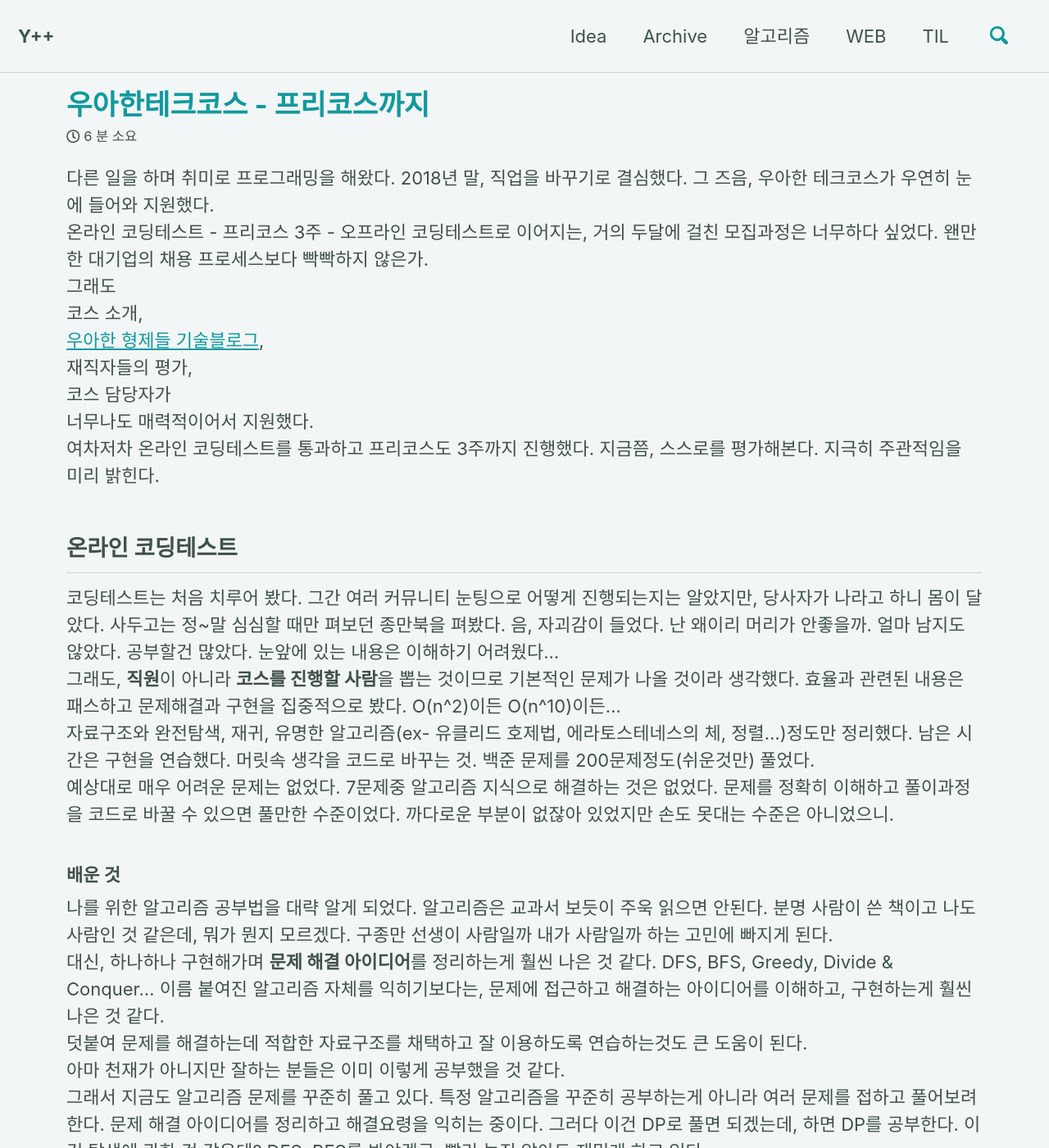
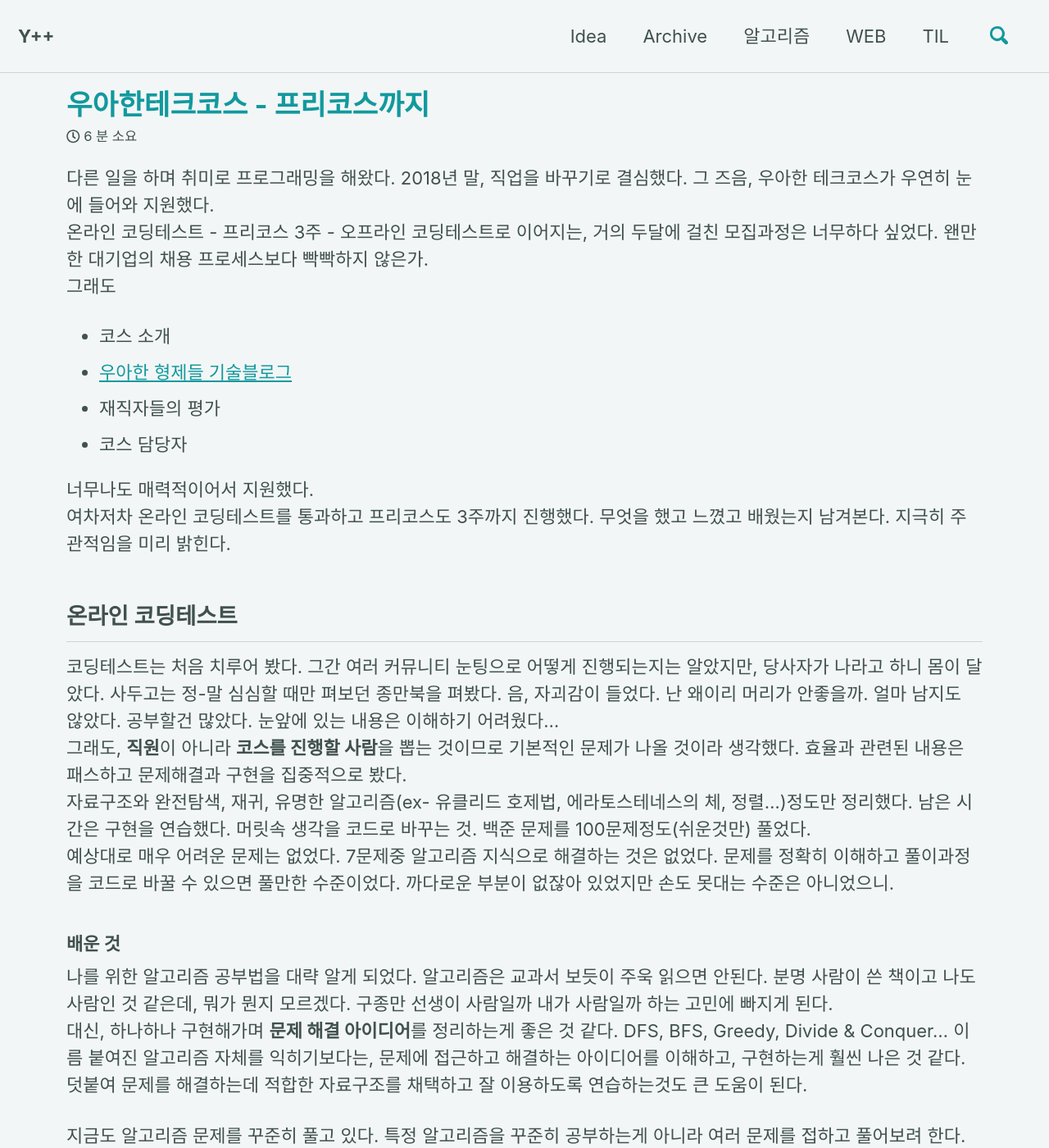
Before and after one commit to andole87/andole87.github.io, a Jekyll site: the page built from _posts/2019-04-10-woowahan-course.md, in a window 1280 px wide and 1400 px high. Shown: the whole window at 82% size. Built offline with Jekyll 4.4.1, drawn with Linux system fonts in a browser that asks for light colours; cached includes are drawn as plain includes; comment, search, counter and statistics services are not loaded; some of the changed text lies outside the part shown.

Commit message:
edit post

```diff
--- a/_posts/2019-04-10-woowahan-course.md
+++ b/_posts/2019-04-10-woowahan-course.md
@@ -8,25 +8,26 @@ comments: true
 다른 일을 하며 취미로 프로그래밍을 해왔다. 2018년 말, 직업을 바꾸기로 결심했다. 그 즈음, 우아한 테크코스가 우연히 눈에 들어와 지원했다.
 온라인 코딩테스트 - 프리코스 3주 - 오프라인 코딩테스트로 이어지는, 거의 두달에 걸친 모집과정은 너무하다 싶었다. 왠만한 대기업의 채용 프로세스보다 빡빡하지 않은가.
 그래도
-코스 소개,
-[우아한 형제들 기술블로그](http://woowabros.github.io/),
-재직자들의 평가,
-코스 담당자가
+- 코스 소개
+- [우아한 형제들 기술블로그](http://woowabros.github.io/)
+- 재직자들의 평가
+- 코스 담당자
+
 너무나도 매력적이어서 지원했다.
-여차저차 온라인 코딩테스트를 통과하고 프리코스도 3주까지 진행했다. 지금쯤, 스스로를 평가해본다. 지극히 주관적임을 미리 밝힌다.
+여차저차 온라인 코딩테스트를 통과하고 프리코스도 3주까지 진행했다. 무엇을 했고 느꼈고 배웠는지 남겨본다. 지극히 주관적임을 미리 밝힌다.
 
 ## 온라인 코딩테스트
-코딩테스트는 처음 치루어 봤다. 그간 여러 커뮤니티 눈팅으로 어떻게 진행되는지는 알았지만, 당사자가 나라고 하니 몸이 달았다. 사두고는 정~말 심심할 때만 펴보던 종만북을 펴봤다. 음, 자괴감이 들었다. 난 왜이리 머리가 안좋을까. 얼마 남지도 않았다. 공부할건 많았다. 눈앞에 있는 내용은 이해하기 어려웠다...
-그래도, **직원**이 아니라 **코스를 진행할 사람**을 뽑는 것이므로 기본적인 문제가 나올 것이라 생각했다. 효율과 관련된 내용은 패스하고 문제해결과 구현을 집중적으로 봤다. O(n^2)이든 O(n^10)이든...
-자료구조와 완전탐색, 재귀, 유명한 알고리즘(ex- 유클리드 호제법, 에라토스테네스의 체, 정렬...)정도만 정리했다. 남은 시간은 구현을 연습했다. 머릿속 생각을 코드로 바꾸는 것. 백준 문제를 200문제정도(쉬운것만) 풀었다.
+코딩테스트는 처음 치루어 봤다. 그간 여러 커뮤니티 눈팅으로 어떻게 진행되는지는 알았지만, 당사자가 나라고 하니 몸이 달았다. 사두고는 정-말 심심할 때만 펴보던 종만북을 펴봤다. 음, 자괴감이 들었다. 난 왜이리 머리가 안좋을까. 얼마 남지도 않았다. 공부할건 많았다. 눈앞에 있는 내용은 이해하기 어려웠다...
+그래도, **직원**이 아니라 **코스를 진행할 사람**을 뽑는 것이므로 기본적인 문제가 나올 것이라 생각했다. 효율과 관련된 내용은 패스하고 문제해결과 구현을 집중적으로 봤다.
+자료구조와 완전탐색, 재귀, 유명한 알고리즘(ex- 유클리드 호제법, 에라토스테네스의 체, 정렬...)정도만 정리했다. 남은 시간은 구현을 연습했다. 머릿속 생각을 코드로 바꾸는 것. 백준 문제를 100문제정도(쉬운것만) 풀었다.
 예상대로 매우 어려운 문제는 없었다. 7문제중 알고리즘 지식으로 해결하는 것은 없었다. 문제를 정확히 이해하고 풀이과정을 코드로 바꿀 수 있으면 풀만한 수준이었다. 까다로운 부분이 없잖아 있었지만 손도 못대는 수준은 아니었으니.
 
 ### 배운 것
 나를 위한 알고리즘 공부법을 대략 알게 되었다. 알고리즘은 교과서 보듯이 주욱 읽으면 안된다. 분명 사람이 쓴 책이고 나도 사람인 것 같은데, 뭐가 뭔지 모르겠다. 구종만 선생이 사람일까 내가 사람일까 하는 고민에 빠지게 된다.
-대신, 하나하나 구현해가며 **문제 해결 아이디어**를 정리하는게 훨씬 나은 것 같다. DFS, BFS, Greedy, Divide & Conquer... 이름 붙여진 알고리즘 자체를 익히기보다는, 문제에 접근하고 해결하는 아이디어를 이해하고, 구현하는게 훨씬 나은 것 같다.
+대신, 하나하나 구현해가며 **문제 해결 아이디어**를 정리하는게 좋은 것 같다. DFS, BFS, Greedy, Divide & Conquer... 이름 붙여진 알고리즘 자체를 익히기보다는, 문제에 접근하고 해결하는 아이디어를 이해하고, 구현하는게 훨씬 나은 것 같다.
 덧붙여 문제를 해결하는데 적합한 자료구조를 채택하고 잘 이용하도록 연습하는것도 큰 도움이 된다.
-아마 천재가 아니지만 잘하는 분들은 이미 이렇게 공부했을 것 같다.
-그래서 지금도 알고리즘 문제를 꾸준히 풀고 있다. 특정 알고리즘을 꾸준히 공부하는게 아니라 여러 문제를 접하고 풀어보려 한다. 문제 해결 아이디어를 정리하고 해결요령을 익히는 중이다. 그러다 이건 DP로 풀면 되겠는데, 하면 DP를 공부한다. 이건 탐색에 관한 것 같은데? DFS, BFS를 봐야겠군.  빨리 늘진 않아도 재밌게 하고 있다.
+
+지금도 알고리즘 문제를 꾸준히 풀고 있다. 특정 알고리즘을 꾸준히 공부하는게 아니라 여러 문제를 접하고 풀어보려 한다. 문제 해결 아이디어를 정리하고 해결요령을 익히는 중이다. 그러다 이건 DP로 풀면 되겠는데, 하면 DP를 공부한다. 이건 탐색에 관한 것 같은데? DFS, BFS를 봐야겠군.  빨리 늘진 않아도 재밌게 하고 있다.
 
 ## 프리코스
 코딩테스트를 통과했다는 메일을 받았다. **구종만, 당신은 틀렸어!** 하며 굉장히 좋아했던 기억이 난다. 난 아직 살 가치가 있는 것 같고 막 하여튼 그랬다.
@@ -46,7 +47,7 @@ comments: true
 어쨌든, 프리코스가 시작되었다.
 
 ## 프리코스 1
-야구게임이 미션이었다. 다들 한번쯤 구현해보는 야구게임. 리스트를 다루고 조건에 따라 흐름을 제어하고 콘솔로 입출력할 수 있으면 된다.
+미션은 야구게임이었다. 다들 한번쯤 구현해보는 야구게임. 리스트를 다루고 조건에 따라 흐름을 제어하고 콘솔로 입출력할 수 있으면 된다.
 이정도면 참 쉽쥬? 이지만... 더 있었다.
 - 요구사항과 구현할 사항, 예외사항 등을 **미리** 작성할 것.
 - 코드 컨벤션을 따를 것.
@@ -55,12 +56,12 @@ comments: true
 
 이런 말을 본 적 있다. 문제를 보고 종이와 펜을 먼저 꺼내는 사람은 프로그래머, 다짜고짜 키보드부터 두드리는 사람은 코더.
 나는 첫번째 프리코스는 아이스브레이킹과 함께, **설계의 중요함**을 느껴보라는 취지로 이해했다. 기능 단위로 commit하는 것은 프로젝트를 남이 보았을 때 쉽게 파악할 수 있도록, 내가 지금 무슨 짓을 하는지 돌아보라는 의미로 이해했다.
-문제는 **자바로 할 것**이었다. CS 공부할 때 JVM이니 컴파일러니 바이트코드니 동작방식에 대해 공부한 적은 있었다. 무얼 만들어 본 적은 없었다. 패러다임이나 스타일, 인터페이스, 디자인 패턴은 구경만 하고 해보진 않았다. ~~솔직히 C#이 더 세련되고 멋지다고 생각했다.~~
-구글 자바 코딩 컨벤션 읽어봤다. 강한 형식주의 느낌이 들었지만 그만큼 여러 사람들이 같이 하기에는 좋겠다는 생각이 들었다.
-jdk에서 제공하는 java. 소스들을 몇개 보았다. Collection의 리스트, 맵 등을 훑어봤다. 각 종류마다 하나의 인터페이스가 있고 이를 구현한 여러 컬렉션이 존재했다. Map 인터페이스로 HashMap, TreeMap, LinkedHashMap ...을 구체화하는 방식이 약간 아름다워 보였다.
+문제는 **자바로 할 것**이었다. CS 공부할 때 JVM이니 컴파일러니 가비지컬렉터니 동작방식에 대해 공부한 적은 있었다. 무얼 만들어 본 적은 없었다. 패러다임이나 스타일, 인터페이스, 디자인 패턴은 구경만 하고 해보진 않았다. ~~솔직히 C#이 더 세련되고 멋지다고 생각했다.~~
+구글 자바 코딩 컨벤션 읽어봤다. 형식주의 느낌이 강하게 들었지만 그만큼 여러 사람들이 같이 하기에는 좋겠다는 생각이 들었다.
+jdk에서 제공하는 java.lang 소스들을 몇개 보았다. Collection의 리스트, 맵 등을 훑어봤다. 각 종류마다 하나의 인터페이스가 있고 이를 구현한 여러 컬렉션이 존재했다. Map 인터페이스로 HashMap, TreeMap, LinkedHashMap ...을 구체화하는 방식이 약간 아름다워 보였다.
 검색질과 소스 탐방을 섞어가며 프리코스 첫번째 결과를 PR했다.
 ### 배운 것
-자바를 조금 알게 되었다. C#을 해보아서 어색하기도, 익숙하기도 했다. 왜 사람들이 자바 10년 해도 공부할 거 많다고 하는지 조금 알거 같았다. 언어 자체는 엄격하면서도 아름답게 디자인된 느낌이 들었다.
+자바를 조금 알게 되었다. 왜 사람들이 자바 10년 해도 공부할 거 많다고 하는지 조금 알거 같았다. 언어 자체는 엄격하면서도 아름답게 디자인된 느낌이 들었다.
 처참한 수준이지만 설계란 것을 좀 해보았다. 지금까진 혼자 뭔가를 했다. 머릿속에만 계획이 있었다. 이것을 글로 설명하려니 어려웠다. 좀더 깊이 생각해보는 경험이 되었다.
 git을 공부해야겠다는 생각이 들었다. 이전에도 git을 쓰긴 했다. 완전 잘못 사용하고 있었다. 덮어둔 Pro GIT도 처음으로 정독했다. 반도 이해 못했지만.
 
@@ -79,11 +80,11 @@ git을 공부해야겠다는 생각이 들었다. 이전에도 git을 쓰긴 했
 
 오해한 점이 있었다. 설계문서를 작성하고 그대로 구현하는게 아니었다. 무얼 할건지 명확히 정리하는게 의도였던 것 같다. 구현하면서 설계 오류가 발견되면 어쩔것인가? 설계는 중요하지만 바뀔 수 있다.
 이름으로 의도를 드러내는 것. 쉽지 않다. 변수명, 함수명 짓는데 시간을 들이게 되었다.
-무엇이 상수인지, final인지 static final인지 고민하게 되었다. 내 코드를 바라보고 어떻게 동작할지, 어떻게 동작하는게 좋을지 고민하게 되었다. 개인적으로 이때 기본기에 대해 많이 배웠다고 생각한다.
+무엇이 상수인지, final인지 static final인지 고민하게 되었다. 내 코드를 바라보고 어떻게 동작할지, 어떻게 동작하는게 좋을지 고민하게 되었다. 개인적으로 이때 기본기라는게 대체 무엇인지, 조금 알 수 있었다.
 
 ## 프리코스 3
 지옥같은 미션이었다. 로또를 구현하는 미션이었다. 이 미션이 지옥같은 이유는 statement 깊이를 1개만 허용했기 때문이다. else if, else도 금지되었다. 클래스간 관계를 생각하며 미션을 수행하라고 한 것도 어려웠다.
-주말 내내 어떻게 진행할지 고민했지만 답이 안나왔다. DTO, DAO, VO를 활용해야 하는 건지, 그러면 계층구조가 너무 복잡해지는데, 그리고 statement를 하나만 쓰고 프로그래밍이 되나? 이게 가능한가? 나는 어디고 여긴 누구지...?
+주말 내내 어떻게 진행할지 고민했지만 답이 안나왔다. DTO, DAO, VO를 활용해야 하는 건지, 그러면 계층구조가 너무 복잡해지는데, 내가 프레임워크를 만들건가? 그리고 statement를 하나만 쓰고 프로그래밍이 되나? 이게 가능한가? 나는 어디고 여긴 누구지...?
 우연히 코스를 진행하는 다른 분을 만나 고민을 나누었다. 그분도 어렵다고 하셨다. 나는 내가 뭘 몰라서 어려운 줄 알았다. 다 어려운 거였다. 평범하지 않은 요구사항인 것이고, 그렇다면 난센스 문제를 풀듯이 접근법이 달라야 한다고 느꼈다.
 코스 담당자인 자바지기란 분이 대체 왜 이런 요구사항을 냈는지 궁금했다. 검색질 끝에 자바지기는 TDD의 신봉자라는 것을 알게되었다. 유튜브 영상 중에서 본인의 생각을 드러낸 것이 있었다. 링크를 남겨본다.
 [링크](https://youtu.be/Sb3fMvIIsqQ)
@@ -92,7 +93,7 @@ TDD라고 이야기는 들어봤지만 확 와닿는 이야기였다. 지금까
 간단히 JUnit 사용법, 테스트코드 작성법을 알아보고 바로 진행하고, 끝마쳤다.
 ## 배운 것.
 글을 쓰는 오늘, 아침에 시작해서 오전에 80% 완료할 수 있었다. 오후에 마무리하고 PR 넣었다. 마법같은 일이다. 주말내내 고민해도 안되던 것이 오전중에 길이 보이다니?
-왜 그런고 곰곰이 생각해봤다. 겁이 없어져서 그런 것 같았다. 알다시피 자바는 컴파일 언어고, 강력한 클래스 기반 언어다. 뭔가 변경사항이 생기면, 그게 무슨 일을 낼지 예측하기 힘들다. 디버깅으로 풀 수 있는 문제지만, 뭔가 바꿀 때마다 디버깅을 해야 한다면, 바꾸기 싫어지는게 인지상정이다. 테스트코드가 예측을 도와준다면 이야기가 다르다. 뭔가 개선욕구가 생길 때마다 주저없이 시도할 수 있었다.
+왜 그런고 곰곰이 생각해봤다. 겁이 없어져서 그런 것 같았다. 알다시피 자바는 컴파일 언어고, 강력한 클래스 기반 언어다. 뭔가 변경사항이 생기면, 그게 무슨 일을 낼지 예측하기 힘들다. 디버깅으로 풀 수 있는 문제이긴 하다. 뭔가 바꿀 때마다 디버깅을 해야 한다면, 바꾸기 싫어지는게 인지상정이다. 테스트코드가 방향을 잡아준다면 이야기가 다르다. 뭔가 개선욕구가 생길 때마다 주저없이 시도할 수 있었다.
 >안돼? 그럼 이건? 그래도 안돼? 이래도 안돼? 돼? 그럼 이거 이렇게 해도 돼?
 
 코드가 BreakDown되는게 느껴졌다. 불안함도 없어졌다. 되냐 안되냐는 문제가 되지 않았다. 이게 맘에 들어?가 고민이 되었다.
@@ -100,6 +101,6 @@ TDD라고 이야기는 들어봤지만 확 와닿는 이야기였다. 지금까
 완전히 TDD를 이용해 진행하진 못했다. 하루아침에 될리가 없다. 그래도 맛은 본 기분이다. 좋은 테스트코드가 있으면 무슨 짓을 해도 될 것 같았다. 완전히 새로운 기분을 느꼈다.
 
 ## 정리
-아쉬운 점도 있었지만 앞으로가 기대되는 과정이었다. 누가 앞에서 공자왈 맹자왈 하지 않았는데도 스스로 공부한 점도 정말정말 뿌듯한 일이다. 주도적으로 문제를 해결하려 하면, 알아야 하는 지식들이 어렵지 않고 오히려 재밌어지는 것을 다시 확인했다.
-그리고 무엇보다, 같은 코스를 진행하는 그 분과의 대화. 가장 즐거운 경험이었다. 내가 생각한 방법, 그가 생각한 방법, 그분이 나에게 해준 좋은 말... 지극히 즐겁고 감사한 일이다.
+아쉬운 점도 있었지만 앞으로가 기대되는 과정이었다. 누가 앞에서 공자왈 맹자왈 하지 않았는데도 스스로 느끼고 알아낸 점도 정말정말 뿌듯한 일이다. 주도적으로 문제를 해결하려 하면, 알아야 하는 지식들이 어렵지 않고 오히려 재밌어지는 것을 다시 한번 확인했다.
+그리고 무엇보다, 같은 코스를 진행하는 그 분과의 대화. 가장 즐거운 경험이었다. 내가 생각한 방법, 그가 생각한 방법, 그분이 나에게 해준 좋은 말... 지극히 즐겁고 감사한 일이다. 내가 세계 속에 있음을 느끼게 했다.
 그분과 함께, 좋은 분들과 즐겁게 공부할 수 있었으면 좋겠다.
```
